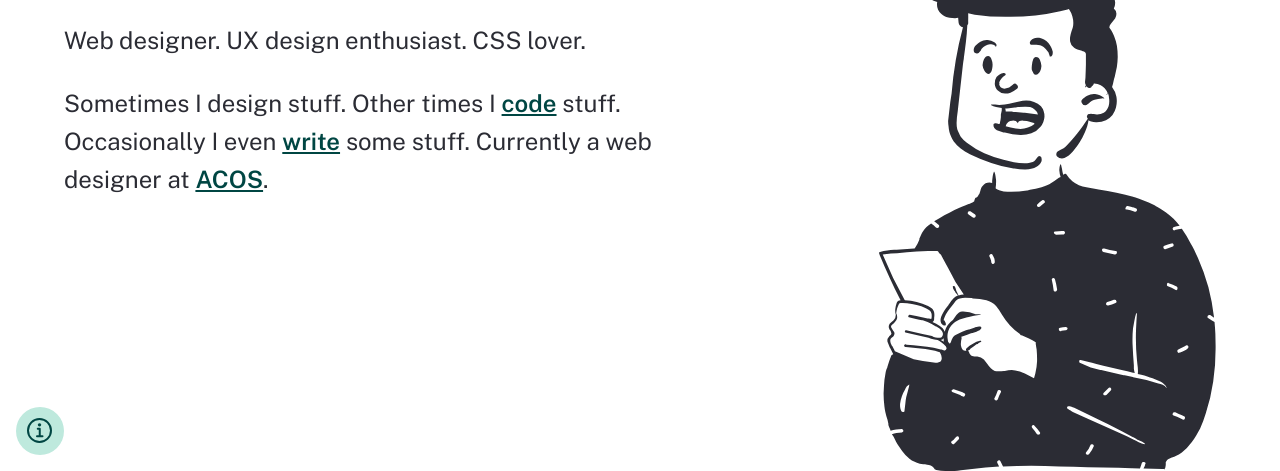
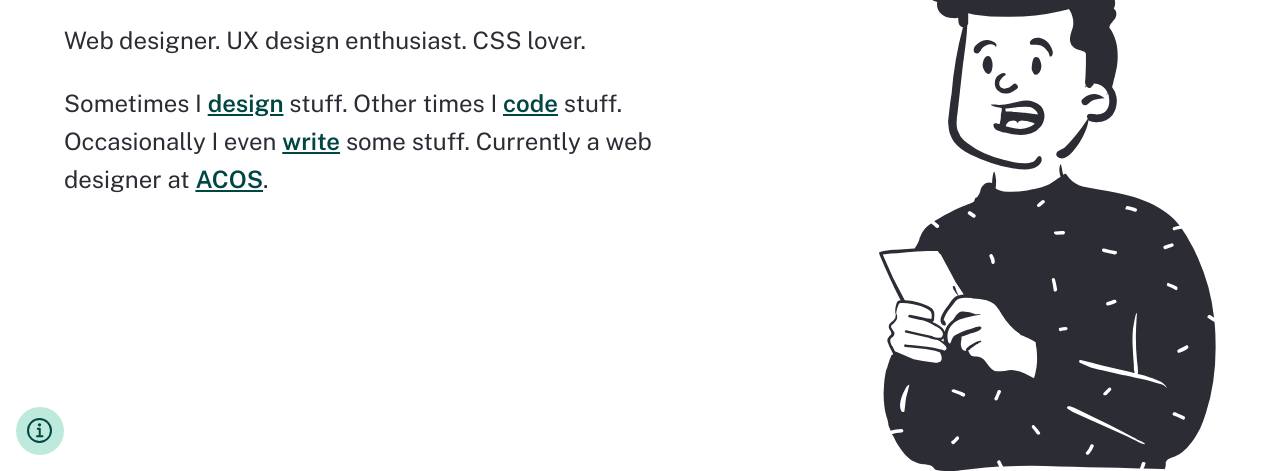
Before and after one commit to havardob/personal-site, an Eleventy site: page index.md in a window 1280 px wide. Shown: the part 329-800 px from the top of the page. Built offline with nearby package versions, Linux system fonts and the light colour scheme; Eleventy itself is replaced by a stand-in of ours; files that its build step writes are made by us from their sources.

Commit message:
Text change

```diff
--- a/index.md
+++ b/index.md
@@ -3,7 +3,7 @@ layout: layouts/frontpage.njk
 title: About Me
 bio_title: Hi! I'm Håvard Brynjulfsen
 bio_tagline: Web designer. UX design enthusiast. CSS lover.
-bio_info: Sometimes I design stuff. Other times I [code](https://codepen.io/havardob) stuff. Occasionally I even [write](/writing) some stuff. Currently a web designer at [ACOS](https://acos.no).
+bio_info: Sometimes I [design](/work) stuff. Other times I [code](https://codepen.io/havardob) stuff. Occasionally I even [write](/writing) some stuff. Currently a web designer at [ACOS](https://acos.no).
 eleventyNavigation:
    key: about
    title: About Me
```
Also changed, not shown: 1 other file.
